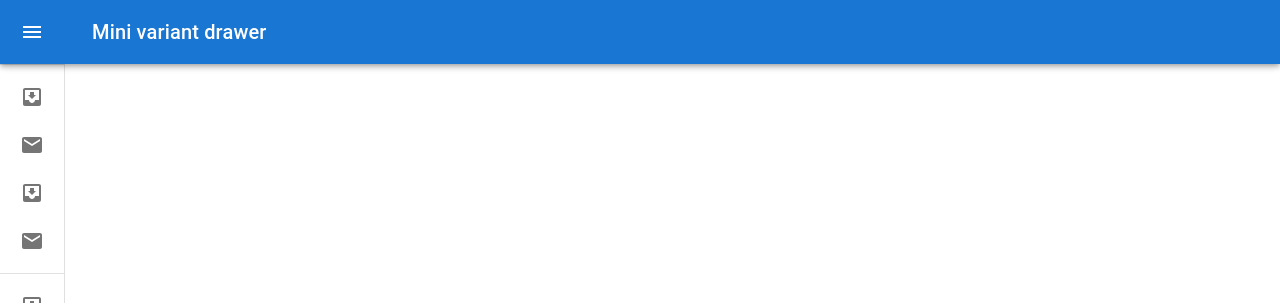
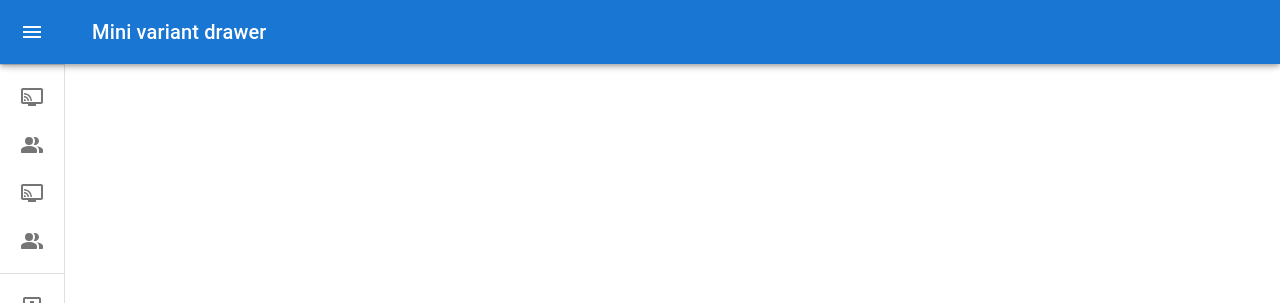
Before and after one commit to Saadgithubit/Home-DTech, a Next.js app: page / in a window 1280 px wide. Shown: the top 303 px of the page. Built offline with nearby package versions, Linux system fonts and the light colour scheme.

Commit message:
update sidebar

```diff
--- a/src/components/page-partials/ui-components/slidebar/slidebar.tsx
+++ b/src/components/page-partials/ui-components/slidebar/slidebar.tsx
@@ -20,6 +20,8 @@ import ListItemIcon from '@mui/material/ListItemIcon';
 import ListItemText from '@mui/material/ListItemText';
 import InboxIcon from '@mui/icons-material/MoveToInbox';
 import MailIcon from '@mui/icons-material/Mail';
+import ConnectedTvIcon from '@mui/icons-material/ConnectedTv';
+import PeopleAltRoundedIcon from '@mui/icons-material/PeopleAltRounded';
 
 const drawerWidth = 240;
 
@@ -141,7 +143,7 @@ export default function MiniDrawer() {
         </DrawerHeader>
         <Divider />
         <List>
-          {['Inbox', 'Starred', 'Send email', 'Drafts'].map((text, index) => (
+          {['Dashboard', 'Users Management', 'fff', 'Drafts'].map((text, index) => (
             <ListItem key={text} disablePadding sx={{ display: 'block' }}>
               <ListItemButton
                 sx={{
@@ -157,7 +159,7 @@ export default function MiniDrawer() {
                     justifyContent: 'center',
                   }}
                 >
-                  {index % 2 === 0 ? <InboxIcon /> : <MailIcon />}
+                  {index % 2 === 0 ? <ConnectedTvIcon /> : <PeopleAltRoundedIcon />}
                 </ListItemIcon>
                 <ListItemText primary={text} sx={{ opacity: open ? 1 : 0 }} />
               </ListItemButton>
```
